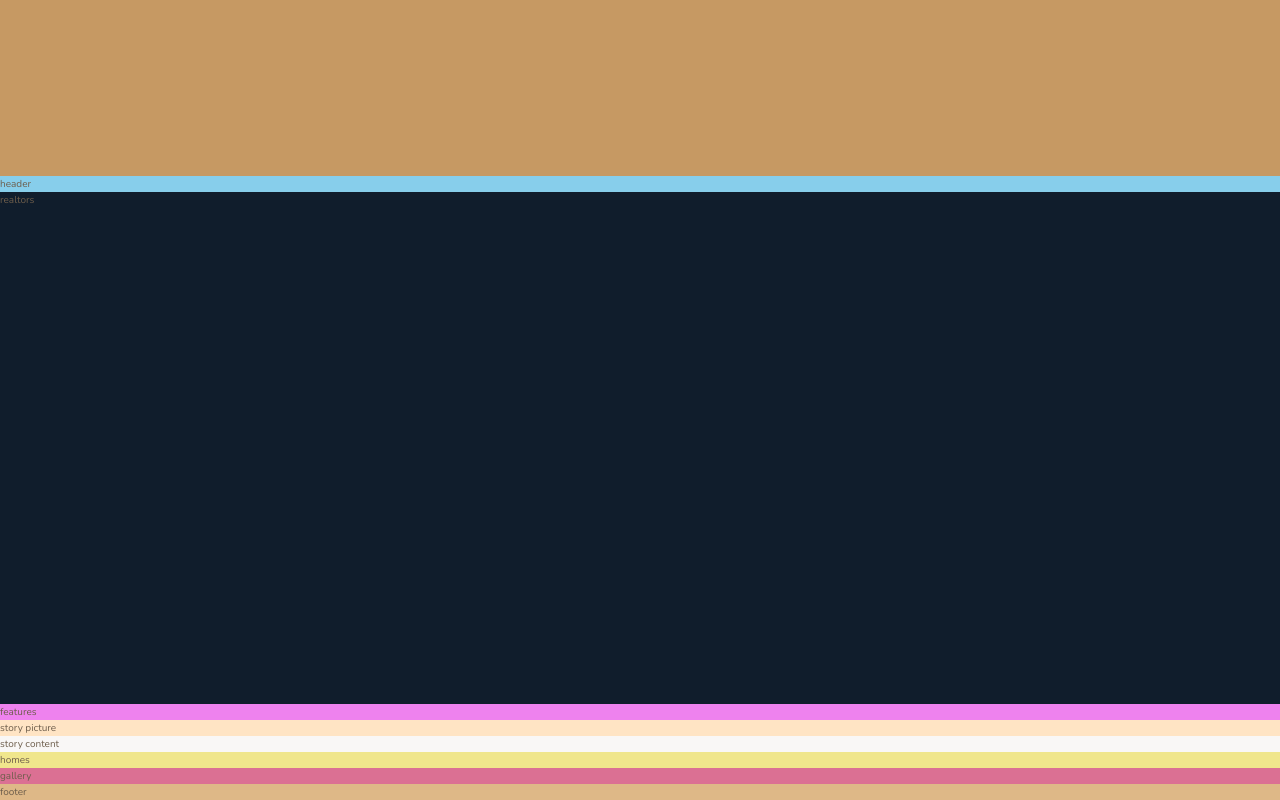
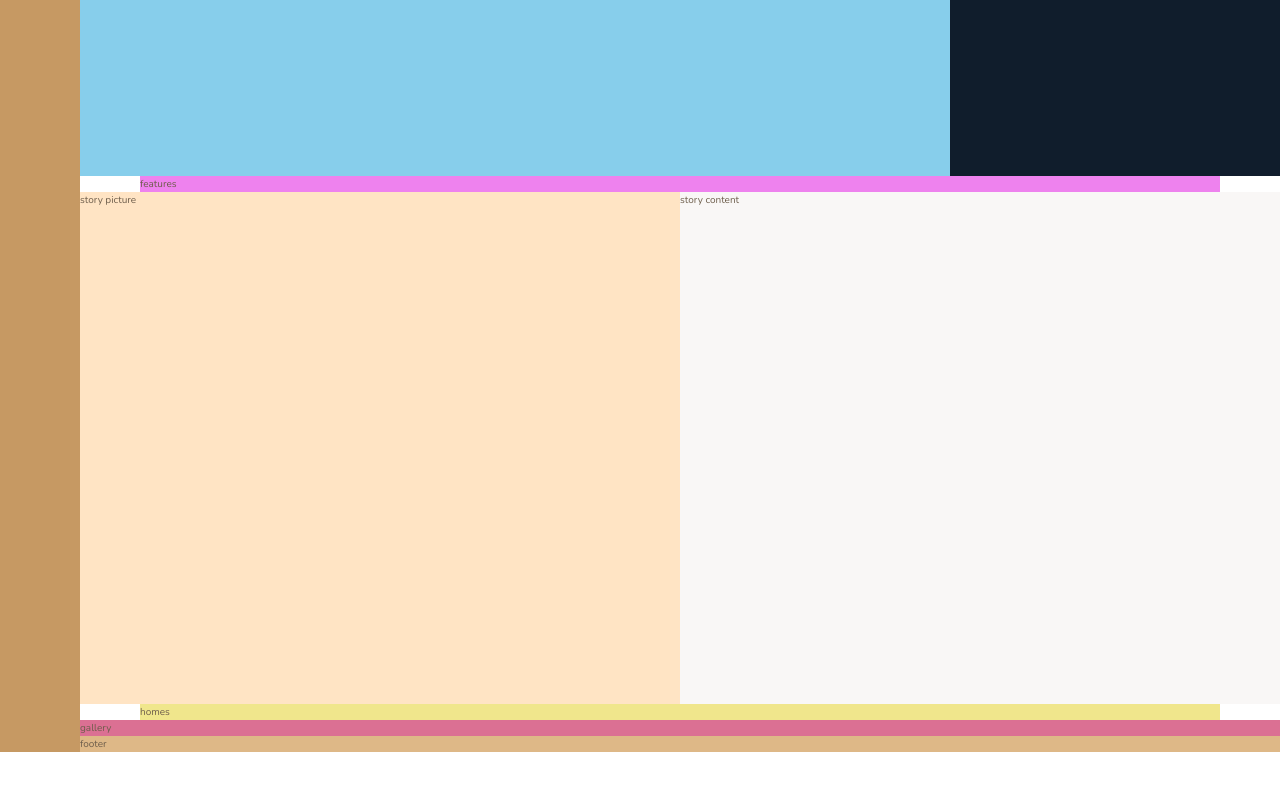
Before and after one commit to trinhminhnhat/html-css-nexter, a website: page index.html in a window 1280 px wide. Shown: the part 464-1264 px from the top of the page. After the commit the page ends 1216 px from the top, so only its background shows below. Drawn offline with nearby package versions, Linux system fonts and the light colour scheme.

Commit message:
style: overral layout

```diff
--- a/scss/_base.scss
+++ b/scss/_base.scss
@@ -38,4 +38,10 @@ body {
 .container {
     display: grid;
     grid-template-rows: 80vh min-content 40vw repeat(3, min-content);
+    grid-template-columns:
+        [sidebar-start] 8rem [sidebar-end full-start] minmax(6rem, 1fr) [center-start] repeat(
+            8,
+            [col-start] minmax(min-content, 14rem) [col-end]
+        )
+        [center-end] minmax(6rem, 1fr) [full-end];
 }
--- a/scss/_features.scss
+++ b/scss/_features.scss
@@ -1,3 +1,5 @@
 .features {
     background-color: violet;
+    grid-column: center-start / center-end;
+    grid-row: 2 / 3;
 }
--- a/scss/_footer.scss
+++ b/scss/_footer.scss
@@ -1,3 +1,4 @@
 .footer {
     background-color: burlywood;
+    grid-column: full-start / full-end;
 }
--- a/scss/_gallery.scss
+++ b/scss/_gallery.scss
@@ -1,3 +1,4 @@
 .gallery {
     background-color: palevioletred;
+    grid-column: full-start / full-end;
 }
--- a/scss/_header.scss
+++ b/scss/_header.scss
@@ -1,3 +1,4 @@
 .header {
     background-color: skyblue;
+    grid-column: full-start / col-end 6;
 }
--- a/scss/_homes.scss
+++ b/scss/_homes.scss
@@ -1,3 +1,4 @@
 .homes {
     background-color: khaki;
+    grid-column: center-start / center-end;
 }
--- a/scss/_realtors.scss
+++ b/scss/_realtors.scss
@@ -1,3 +1,4 @@
 .realtors {
     background-color: $color-secondary;
+    grid-column: col-start 7 / full-end;
 }
--- a/scss/_sidebar.scss
+++ b/scss/_sidebar.scss
@@ -1,3 +1,5 @@
 .sidebar {
     background-color: $color-primary;
+    grid-column: sidebar-start / sidebar-end;
+    grid-row: 1 / -1;
 }
--- a/scss/_story.scss
+++ b/scss/_story.scss
@@ -1,9 +1,11 @@
 .story {
     &__picture {
         background-color: bisque;
+        grid-column: full-start / col-end 4;
     }
 
     &__content {
         background-color: $color-grey-light-1;
+        grid-column: col-start 5 / full-end;
     }
 }
```
Also changed, not shown: css/style.css.
